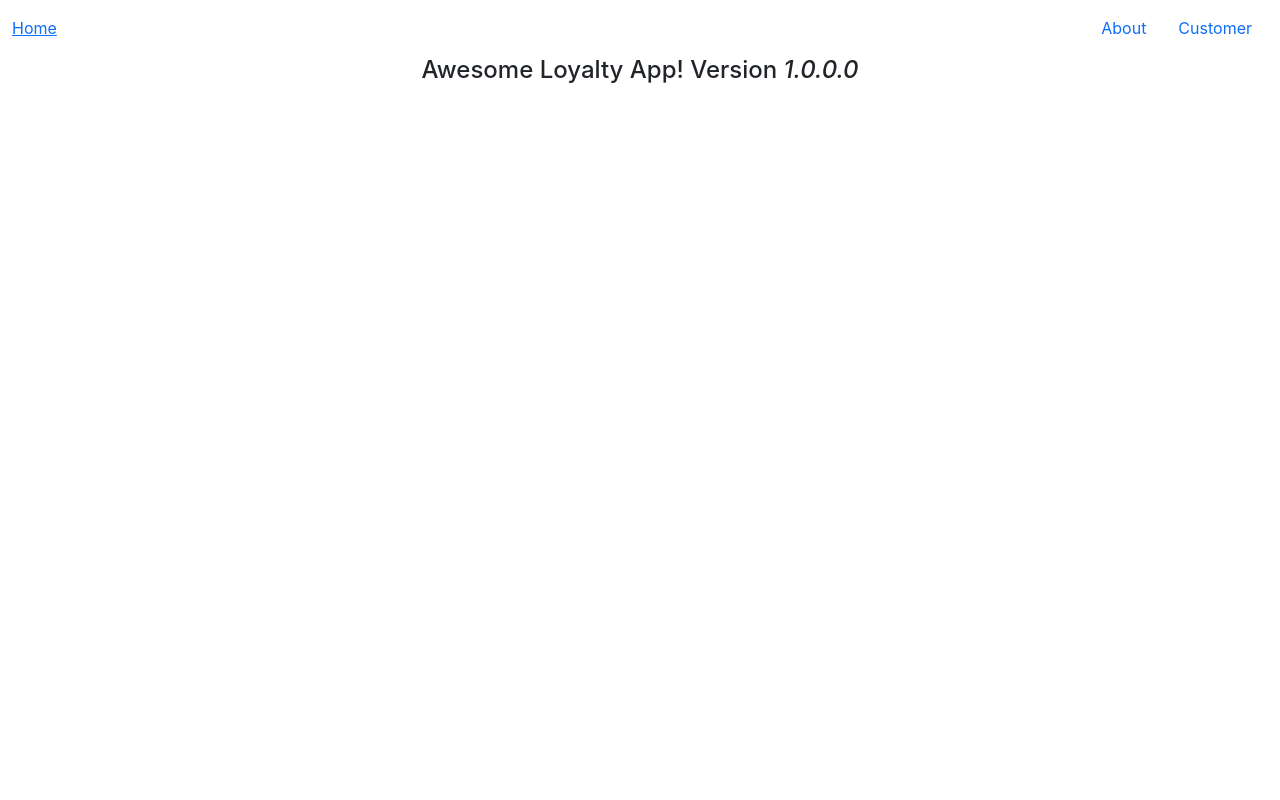
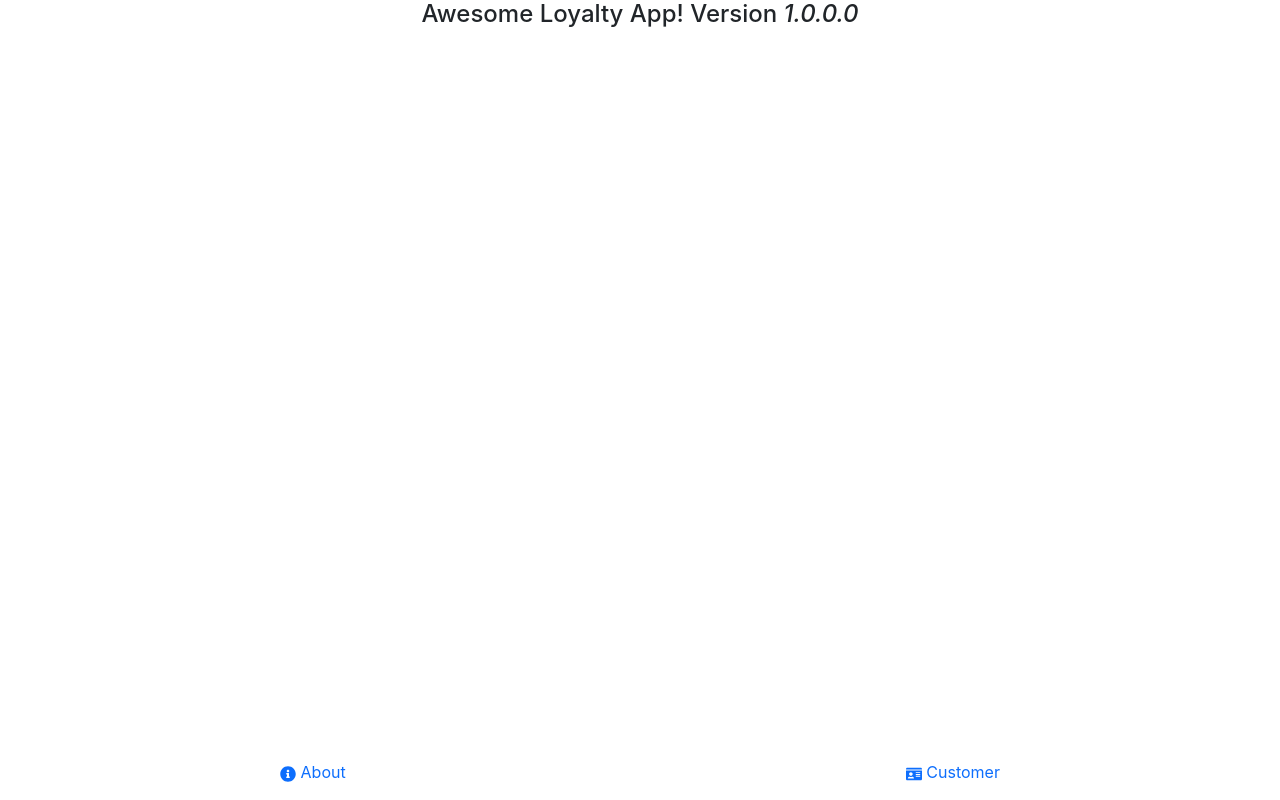
Before and after one commit to kknd4eva/react-loyalty-app, a React (Create React App) app in the folder loyalty-customer-app/: page /about in a window 1280 px wide. Built offline with nearby package versions, Linux system fonts and the light colour scheme.

Commit message:
Basic bottom navigation bar

```diff
--- a/loyalty-customer-app/package.json
+++ b/loyalty-customer-app/package.json
@@ -3,15 +3,13 @@
   "version": "0.1.0",
   "private": true,
   "dependencies": {
-    "@fortawesome/fontawesome-svg-core": "^1.2.36",
-    "@fortawesome/free-solid-svg-icons": "^5.15.4",
-    "@fortawesome/react-fontawesome": "^0.1.16",
     "@testing-library/jest-dom": "^5.15.0",
     "@testing-library/react": "^11.2.7",
     "@testing-library/user-event": "^12.8.3",
     "bootstrap": "^5.1.3",
     "react": "^17.0.2",
     "react-dom": "^17.0.2",
+    "react-icons": "^4.3.1",
     "react-router-dom": "^6.0.2",
     "react-scripts": "^4.0.3",
     "reactstrap": "^9.0.1",
--- a/loyalty-customer-app/src/App.js
+++ b/loyalty-customer-app/src/App.js
@@ -1,11 +1,9 @@
-import logo from './logo.svg';
 import './App.css';
 import { BrowserRouter, Route, Routes } from 'react-router-dom';
 import React from 'react';
 import Customer from '../src/components/Customer';
 import About from '../src/components/About'
 import Navigation from '../src/components/Navigation'
-
 
 function App() {
   return (
--- a/loyalty-customer-app/src/components/Navigation.js
+++ b/loyalty-customer-app/src/components/Navigation.js
@@ -1,26 +1,44 @@
 import React from 'react';
 import { Nav, NavItem} from 'reactstrap';
 import { NavLink } from 'react-router-dom';
+import { FaIdCard, FaInfoCircle } from "react-icons/fa";
+
+
+/* This array will be mapped onto our nav elements */
+const navTabs = [{
+    route: "/about",
+    icon: <FaInfoCircle />,
+    label: "About"
+},{
+    route: "/customer",
+    icon: <FaIdCard />,
+    label: "Customer"
+}]
 
 const Navigation = (props) => {
 	return (
-        <nav className="navbar navbar-expand-md navbar-light sticky-top" 	role="navigation">
-          <div className="container-fluid">
-              <a className="navbar-home" href="/">Home</a>
-              <Nav className="ml-auto">
-                <NavItem>
-                  <NavLink to="/about" className="nav-link">
-                    About
-                  </NavLink>
-                </NavItem>
-                <NavItem>
-                  <NavLink to="/customer" className="nav-link">
-                    Customer
-                  </NavLink>
-                </NavItem>
-              </Nav>
-          </div>
-        </nav>
+        <div>
+            <nav className="navbar fixed-bottom navbar-light" role="navigation">
+                <Nav className="w-100">
+                    <div className="d-flex flex-row justify-content-around w-100">
+                        {
+                        /*  index is a built-in part of .map that gives u index number.
+                            The grave accent (`) is used for template literals, or combining variables, javascript and text/html
+                        */
+                            navTabs.map((tab, index) =>(
+                                <NavItem key={`tab-${index}`}>
+                                    <NavLink to={tab.route} className="nav-link" activeClassName="active">
+                                        <div className="row d-flex flex-column justify-content-center align-items-center">
+                                            <div>{tab.icon} {tab.label}</div>
+                                        </div>
+                                    </NavLink>
+                                </NavItem>
+                            ))
+                        }
+                    </div>
+                </Nav>
+            </nav>
+        </div>
     )
   };
 
--- a/loyalty-customer-app/src/index.css
+++ b/loyalty-customer-app/src/index.css
@@ -11,3 +11,13 @@ code {
   font-family: source-code-pro, Menlo, Monaco, Consolas, 'Courier New',
     monospace;
 }
+
+#nav {
+  padding: 6px 0;
+  border-bottom:1px solid #ddd;
+  position:fixed;
+  top:0px;
+  left:0px;
+  right:0px;
+  z-index:999999;
+}
```
Also changed, not shown: loyalty-customer-app/src/components/Test.js (added, +17 -0 lines), 2 other files (tests, documents, lock files or other folders).
